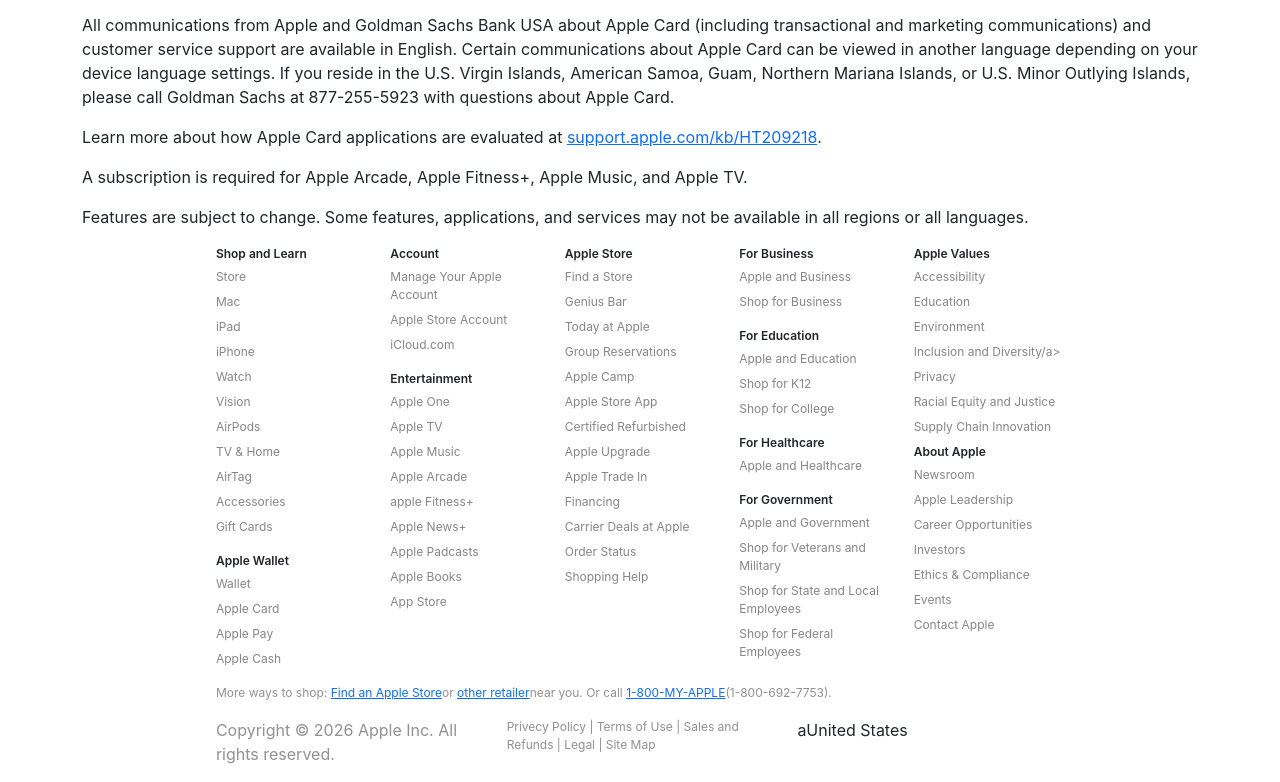
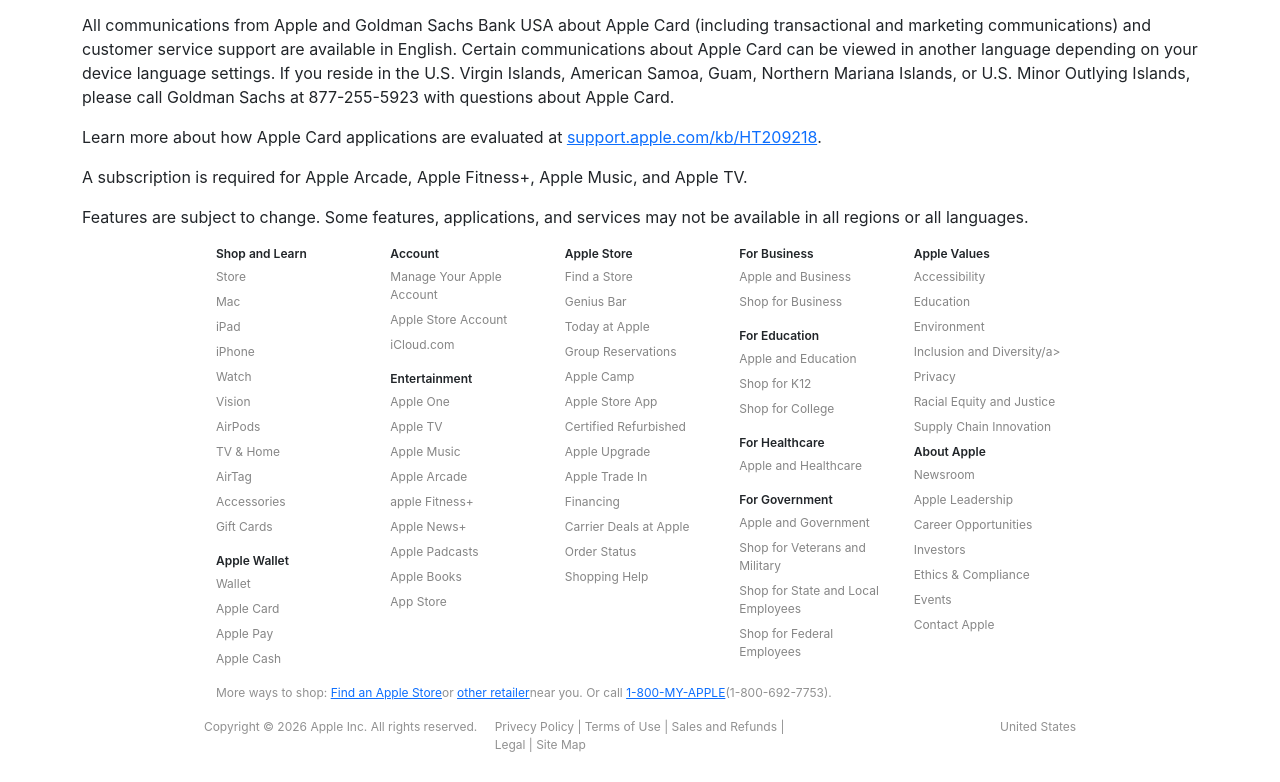
Before and after one commit to AmiraliAstaraki/appleproject, a website: page index.html in a window 1280 px wide. Shown: the part 4014-4796 px from the top of the page. Drawn offline with nearby package versions, Linux system fonts and the light colour scheme.

Commit message:
new version

```diff
--- a/index.html
+++ b/index.html
@@ -611,7 +611,7 @@
                 <li><a href="#">Site Map</a></li>
             </ul>
 
-            <span class="col-md">aUnited States</span>
+            <span class="col-md"><a href="#">United States</a></span>
 
         </div>
 
--- a/style/style.scss
+++ b/style/style.scss
@@ -720,16 +720,18 @@ footer {
   div#copyright{
 
     padding: 0px 12%;
+    font-size: $fs-nav;
 
     p{
 
+      padding: 0;
       color: $text-copyright;
     }
 
     ul{
 
+      padding: 0;
       list-style: none;
-
       font-size: $fs-nav;
 
       li{
@@ -740,7 +742,31 @@ footer {
           color: $text-copyright;
           text-decoration: none;
         }
+
+        a:hover{
+
+          text-decoration: underline;
+        }
       }
+    }
+
+    span{
+
+      padding: 0;
+      text-align: right;
+
+      a{
+
+        color: $text-copyright;
+        text-decoration: none;
+      }
+
+      a:hover{
+
+        text-decoration: underline;
+      }
+
+
     }
 
 
```
Also changed, not shown: style/style.css, 1 other file.
